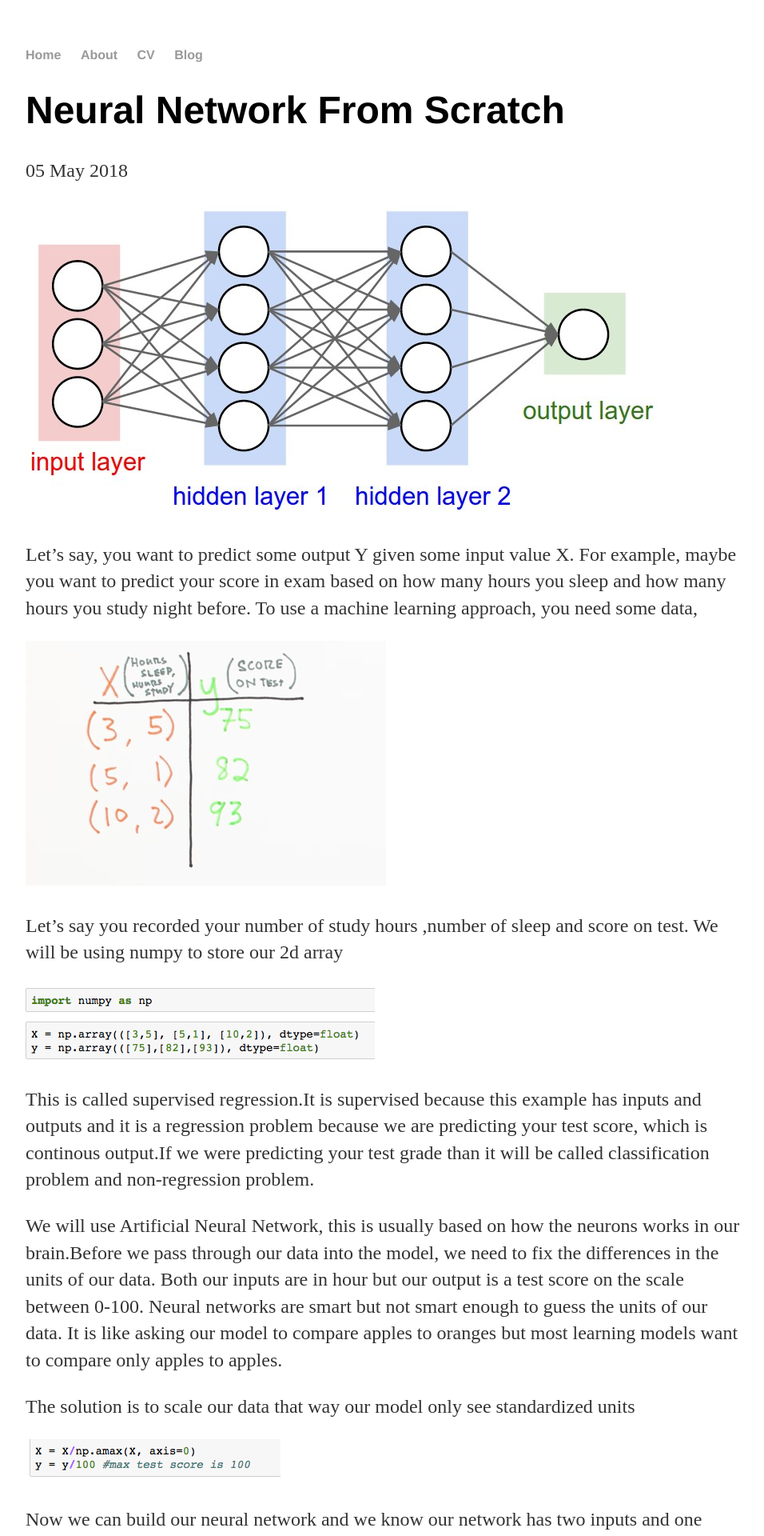
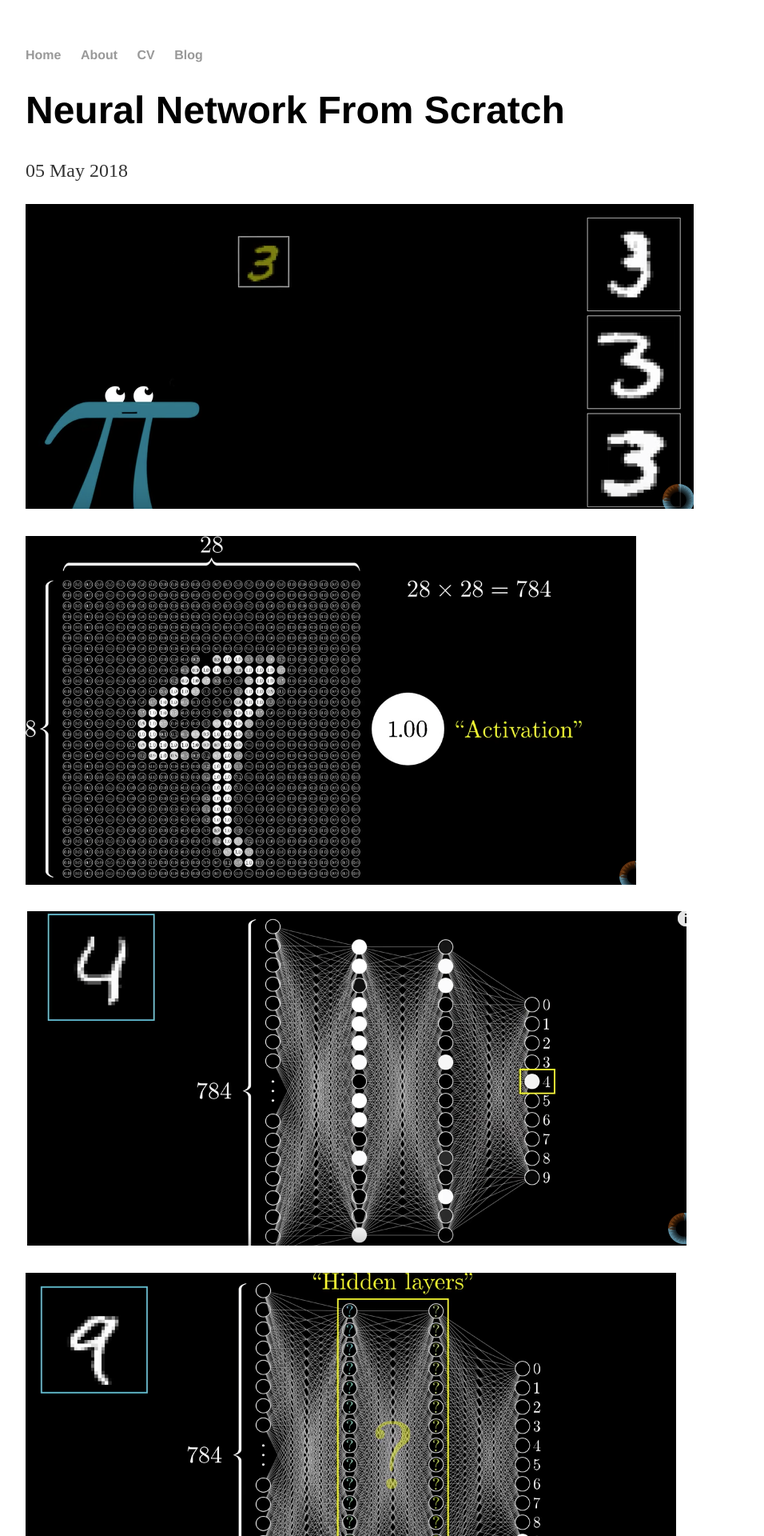
Before and after one commit to summii/summii.github.io, a Jekyll site: the page built from _posts/2018-05-05-neural-network-from-scratch.md, in a window 1280 px wide. Shown: the top 1920 px of the page at 80% size, without its empty margins (160-1116 px from the left). Built offline with Jekyll 4.4.1, drawn with Linux system fonts in a browser that asks for light colours.

Commit message:
temp images

```diff
--- a/_posts/2018-05-05-neural-network-from-scratch.md
+++ b/_posts/2018-05-05-neural-network-from-scratch.md
@@ -3,6 +3,19 @@ layout: post
 title: "Neural Network From Scratch"
 date: 2018-05-05
 ---
+![alt text](/img/2.png)
+
+![alt text](/img/1.png)
+
+![alt text](/img/3.png)
+
+![alt text](/img/4.png)
+
+![alt text](/img/5.png)
+
+![alt text](/img/6.png)
+
+
 
 ![alt text](/img/neural_net2.jpeg)
 
```
Also changed, not shown: img/1.png (added), img/2.png (added), img/3.png (added), img/4.png (added), img/5.png (added), img/6.png (added).
